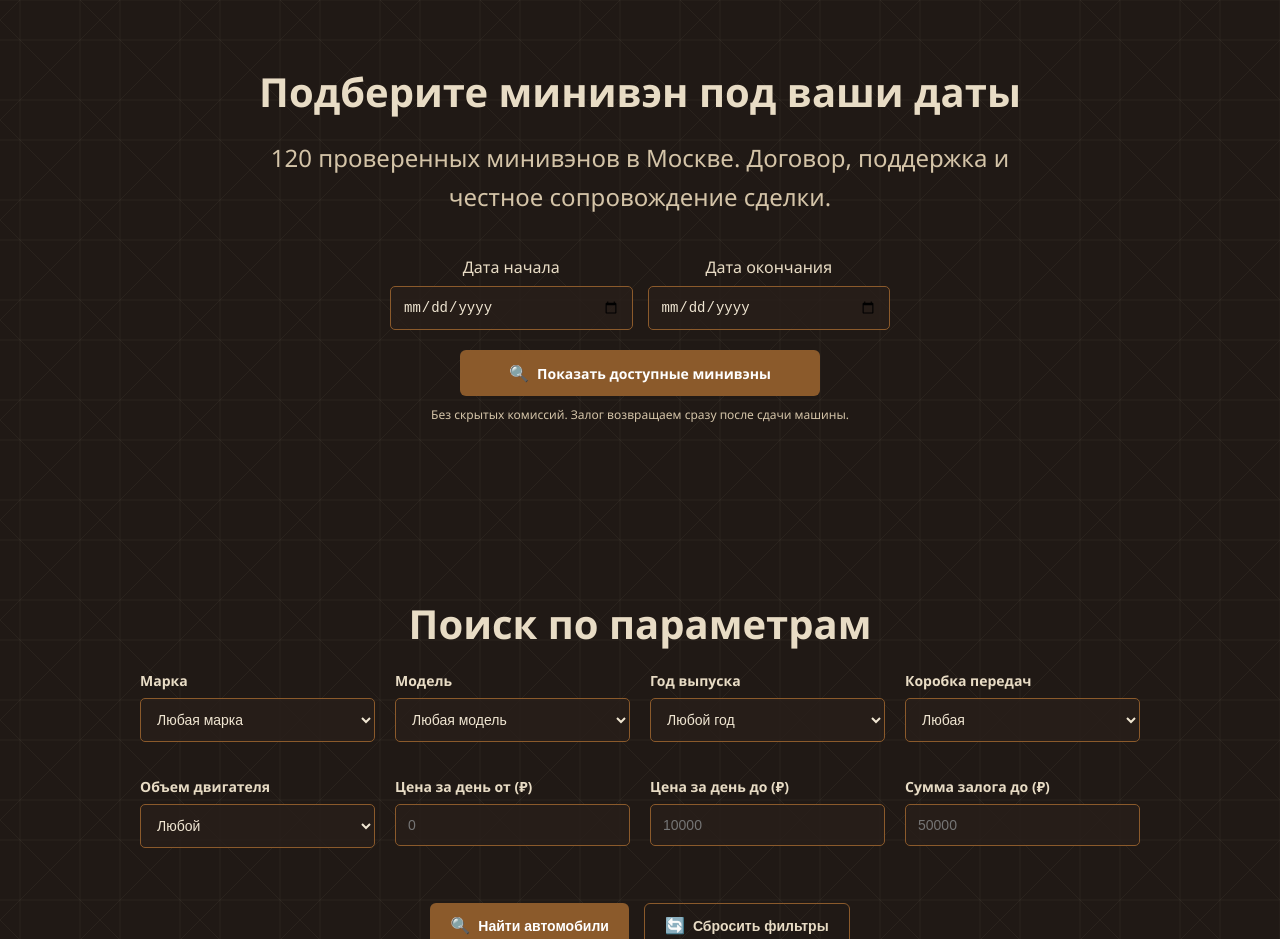
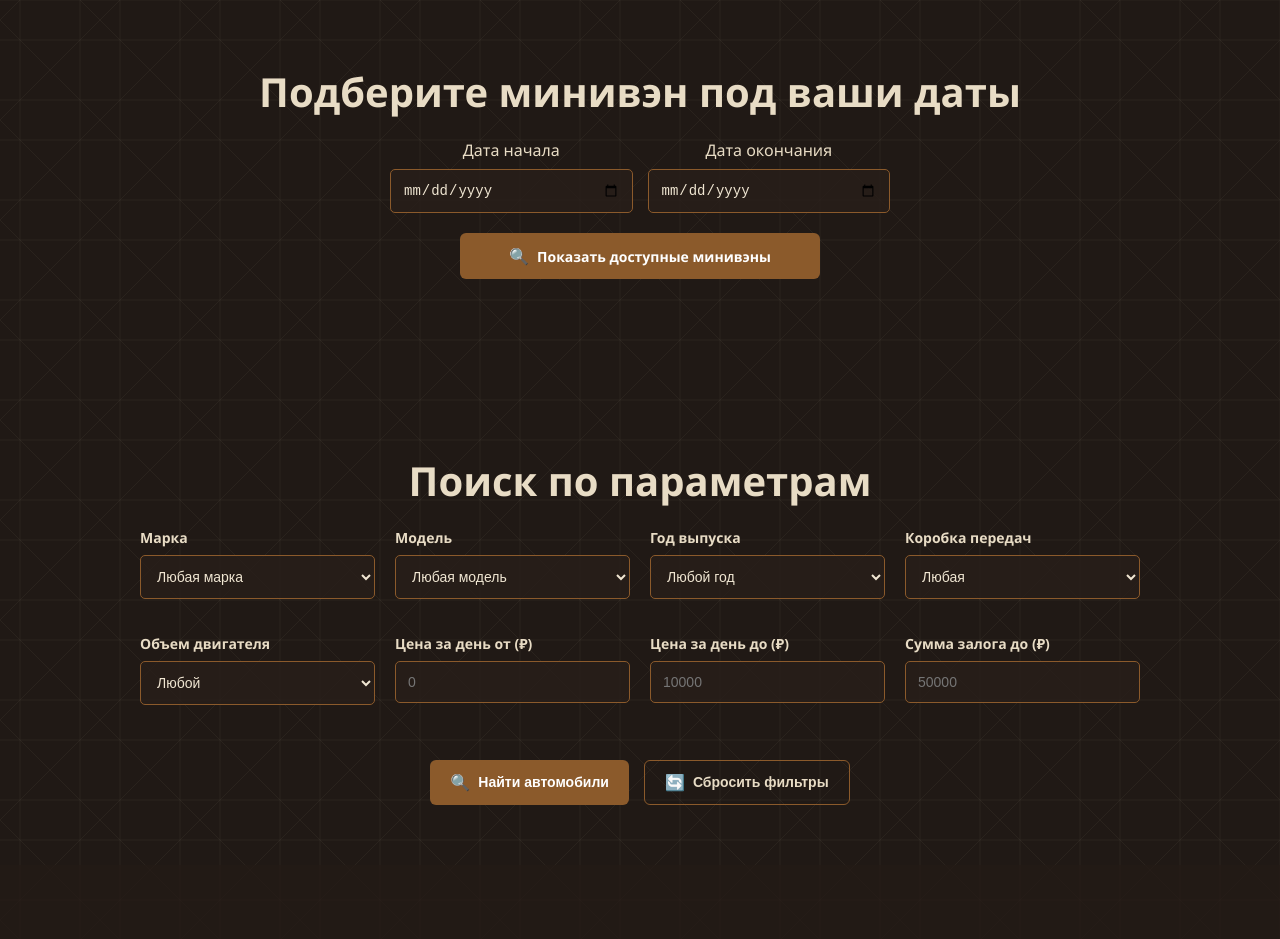
Before and after one commit to xpe6a/miniwan, a plain HTML site: page double.html in a window 1280 px wide. Shown: the part 4780-5719 px from the top of the page. Drawn offline with Linux system fonts and the light colour scheme.

Commit message:
change text

```diff
--- a/double.html
+++ b/double.html
@@ -872,10 +872,6 @@
     <section class="cta-form-section">
         <div class="container">
             <h2 class="section-title">Подберите минивэн под ваши даты</h2>
-            <div class="section-subtitle">
-                120 проверенных минивэнов в Москве.
-                Договор, поддержка и честное сопровождение сделки.
-            </div>
             <div class="date-form">
                 <div class="date-inputs">
                     <div class="form-group">
@@ -891,9 +887,6 @@
                     <span class="btn-icon">🔍</span>
                     Показать доступные минивэны
                 </a>
-                <div class="form-note-center">
-                    Без скрытых комиссий. Залог возвращаем сразу после сдачи машины.
-                </div>
             </div>
         </div>
     </section>
```
